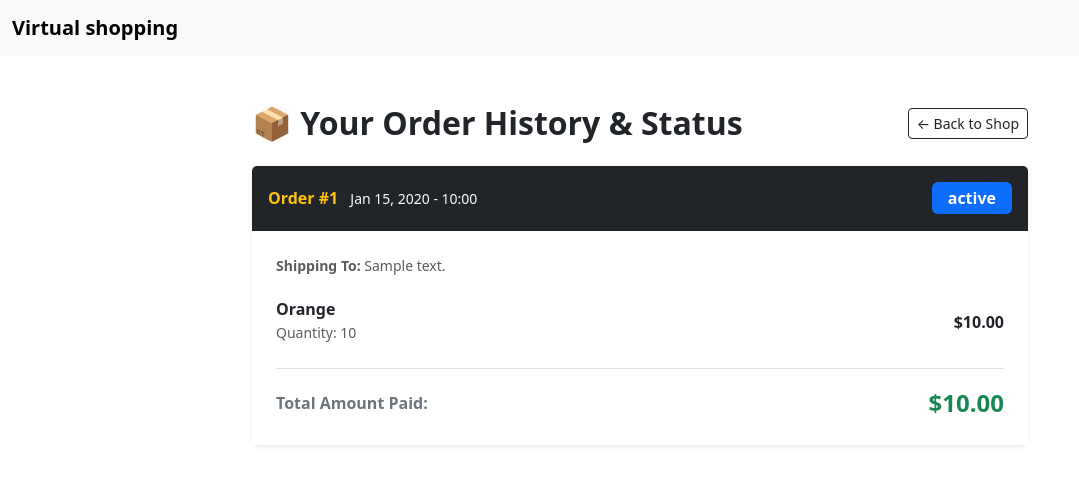
After one commit to Sivaranjini-02/My-website, a Django app: page /products/orders/ in a window 1280 px wide. The commit adds this page. Shown: the top 485 px of the page, without its empty margins (0-1079 px from the left). Run offline with Django 5.2, Linux system fonts and the light colour scheme; a user stored in the database is signed in; data comes from the database, SQL or seed files in the repository; both versions use the stored data as it was after the commit; tables that the repository leaves empty hold one stand-in row (values such as "Sample post").

Commit message:
order tracking and checkout functionality

```diff
--- a/products/models.py
+++ b/products/models.py
@@ -1,5 +1,5 @@
 from django.db import models
-
+from django.contrib.auth.models import User
 
 class Product(models.Model):
     name = models.CharField(max_length=255)
@@ -24,8 +24,27 @@ class Offer(models.Model):
     product = models.ForeignKey(Product, on_delete=models.CASCADE, related_name='offers')
     code = models.CharField(max_length=10)
     description = models.CharField(max_length=255)
-
     discount = models.DecimalField(max_digits=5, decimal_places=2)
 
     def __str__(self):
         return f"{self.code} ({self.discount}% OFF)"
+
+
+class Order(models.Model):
+    user = models.ForeignKey(User, on_delete=models.CASCADE, related_name='orders')
+    shipping_address = models.TextField()
+    total_amount = models.DecimalField(max_digits=10, decimal_places=2)
+    created_at = models.DateTimeField(auto_now_add=True)
+    status = models.CharField(max_length=20, default='Processing')
+
+    def __str__(self):
+        return f"Order #{self.id} by {self.user.username}"
+
+class OrderItem(models.Model):
+    order = models.ForeignKey(Order, on_delete=models.CASCADE, related_name='items')
+    product = models.ForeignKey(Product, on_delete=models.SET_NULL, null=True)
+    price = models.DecimalField(max_digits=10, decimal_places=2)
+    quantity = models.IntegerField()
+
+    def __str__(self):
+        return f"{self.quantity} x {self.product.name if self.product else 'Deleted Product'}"
--- a/products/templates/cart.html
+++ b/products/templates/cart.html
@@ -55,7 +55,7 @@
             </div>
             <div class="text-end mt-3">
                 <a href="{% url 'index' %}" class="btn btn-secondary">Continue Shopping</a>
-                <button class="btn btn-success px-4">Proceed to Checkout</button>
+                <a href="{% url 'checkout' %}" class="btn btn-success">Proceed to Checkout</a>
             </div>
         </div>
     {% else %}
--- /dev/null
+++ b/products/templates/order_tracking.html
@@ -0,0 +1,50 @@
+{% extends 'base.html' %}
+{% block content %}
+<div class="container my-5" style="max-width: 800px;">
+    <div class="d-flex justify-content-between align-items-center mb-4">
+        <h2 class="fw-bold m-0">📦 Your Order History & Status</h2>
+        <a href="{% url 'index' %}" class="btn btn-outline-dark btn-sm">← Back to Shop</a>
+    </div>
+
+    {% if orders %}
+        {% for order in orders %}
+            <div class="card mb-4 shadow-sm border-0">
+                <div class="card-header bg-dark text-white d-flex justify-content-between align-items-center py-3">
+                    <div>
+                        <span class="fw-bold text-warning me-2">Order #{{ order.id }}</span>
+                        <span class="text-light small">{{ order.created_at|date:"M d, Y - H:i" }}</span>
+                    </div>
+                    <div>
+                        <span class="badge bg-primary px-3 py-2 fs-6">{{ order.status }}</span>
+                    </div>
+                </div>
+                <div class="card-body p-4 bg-white">
+                    <p class="text-muted small"><strong>Shipping To:</strong> {{ order.shipping_address }}</p>
+
+                    <ul class="list-group list-group-flush mb-3">
+                        {% for item in order.items.all %}
+                            <li class="list-group-item d-flex justify-content-between align-items-center px-0 bg-transparent">
+                                <div>
+                                    <h6 class="my-0 fw-bold">{{ item.product.name|default:"Product Discontinued" }}</h6>
+                                    <small class="text-muted">Quantity: {{ item.quantity }}</small>
+                                </div>
+                                <span class="text-dark fw-bold">${{ item.price }}</span>
+                            </li>
+                        {% endfor %}
+                    </ul>
+
+                    <div class="d-flex justify-content-between align-items-center pt-3 border-top">
+                        <span class="fw-bold text-secondary">Total Amount Paid:</span>
+                        <span class="fs-4 fw-bold text-success">${{ order.total_amount }}</span>
+                    </div>
+                </div>
+            </div>
+        {% endfor %}
+    {% else %}
+        <div class="alert alert-secondary text-center py-5 border-0 rounded-3">
+            <h5 class="mb-1 text-dark fw-bold">No orders placed yet! 🛒</h5>
+            <p class="text-muted small mb-0">Add items to your cart and complete checkout to see your history tracking here.</p>
+        </div>
+    {% endif %}
+</div>
+{% endblock %}
--- a/products/urls.py
+++ b/products/urls.py
@@ -5,7 +5,11 @@ urlpatterns = [
     path('', views.home, name='home'),
     path('shop/', views.index, name='index'),
     path('cart/', views.view_cart, name='view_cart'),
+    path('signup/', views.signup, name='signup'),
+    path('checkout/', views.checkout, name='checkout'),
+    path('api/catalog/', views.api_product_list, name='api_product_list'),
     path('add-to-cart/<int:product_id>/', views.add_to_cart, name='add_to_cart'),
     path('update-cart/<int:product_id>/', views.update_cart_quantity, name='update_cart_quantity'),
     path('remove-from-cart/<int:product_id>/', views.remove_from_cart, name='remove_from_cart'),
+    path('orders/', views.order_tracking, name='order_tracking'),
 ]
--- a/products/views.py
+++ b/products/views.py
@@ -1,6 +1,7 @@
 from django.shortcuts import render, get_object_or_404, redirect
 from django.http import HttpResponse, JsonResponse
 from .models import Product,Offer
+from django.contrib.auth.forms import UserCreationForm
 
 def index(request):
     products = Product.objects.all()
@@ -71,3 +72,79 @@ def home(request):
         'cart_count': cart_count
     }
     return render(request, 'home.html', context)
+
+
+
+def signup(request):
+    if request.method == "POST":
+        form = UserCreationForm(request.POST)
+        if form.is_valid():
+            form.save()
+            return redirect('login')
+    else:
+        form = UserCreationForm()
+    return render(request, 'signup.html', {'form': form})
+
+
+from django.contrib.auth.decorators import login_required
+from .models import Order, OrderItem
+
+
+
+@login_required
+def checkout(request):
+    cart = request.session.get('cart', {})
+    if not cart:
+        return redirect('index')
+
+    cart_items = []
+    grand_total = 0
+    for product_id_str, quantity in cart.items():
+        product = get_object_or_404(Product, id=int(product_id_str))
+        total_price = product.discounted_price * quantity
+        grand_total += total_price
+        cart_items.append({'product': product, 'quantity': quantity, 'total_price': total_price})
+
+    if request.method == "POST":
+        address = request.POST.get('shipping_address')
+        if address:
+
+            order = Order.objects.create(user=request.user, shipping_address=address, total_amount=grand_total)
+
+
+            for item in cart_items:
+                OrderItem.objects.create(
+                    order=order,
+                    product=item['product'],
+                    price=item['product'].discounted_price,
+                    quantity=item['quantity']
+                )
+
+                item['product'].stock -= item['quantity']
+                item['product'].save()
+
+
+            request.session['cart'] = {}
+            return render(request, 'checkout_success.html', {'order': order})
+
+    return render(request, 'checkout.html', {'cart_items': cart_items, 'grand_total': grand_total})
+
+
+
+def api_product_list(request):
+    products = Product.objects.all()
+    data = []
+    for p in products:
+        data.append({
+            'id': p.id,
+            'name': p.name,
+            'price': float(p.price),
+            'stock': p.stock
+        })
+    return JsonResponse({'products': data})
+
+@login_required
+def order_tracking(request):
+
+    user_orders = Order.objects.filter(user=request.user).order_by('-created_at')
+    return render(request, 'order_tracking.html', {'orders': user_orders})
```
Also changed, not shown: PythonProject2/settings.py (+6 -2 lines), products/templates/checkout.html (added, +49 -0 lines), products/templates/checkout_success.html (added, +43 -0 lines), products/templates/signup.html (added, +21 -0 lines), db.sqlite3, products/images.jfif (added), products/lipstick.jpg (added), products/migrations/0005_order_orderitem.py (added), products/shopping.webp (added), products/shopping_HsSJlXR.webp (added).
